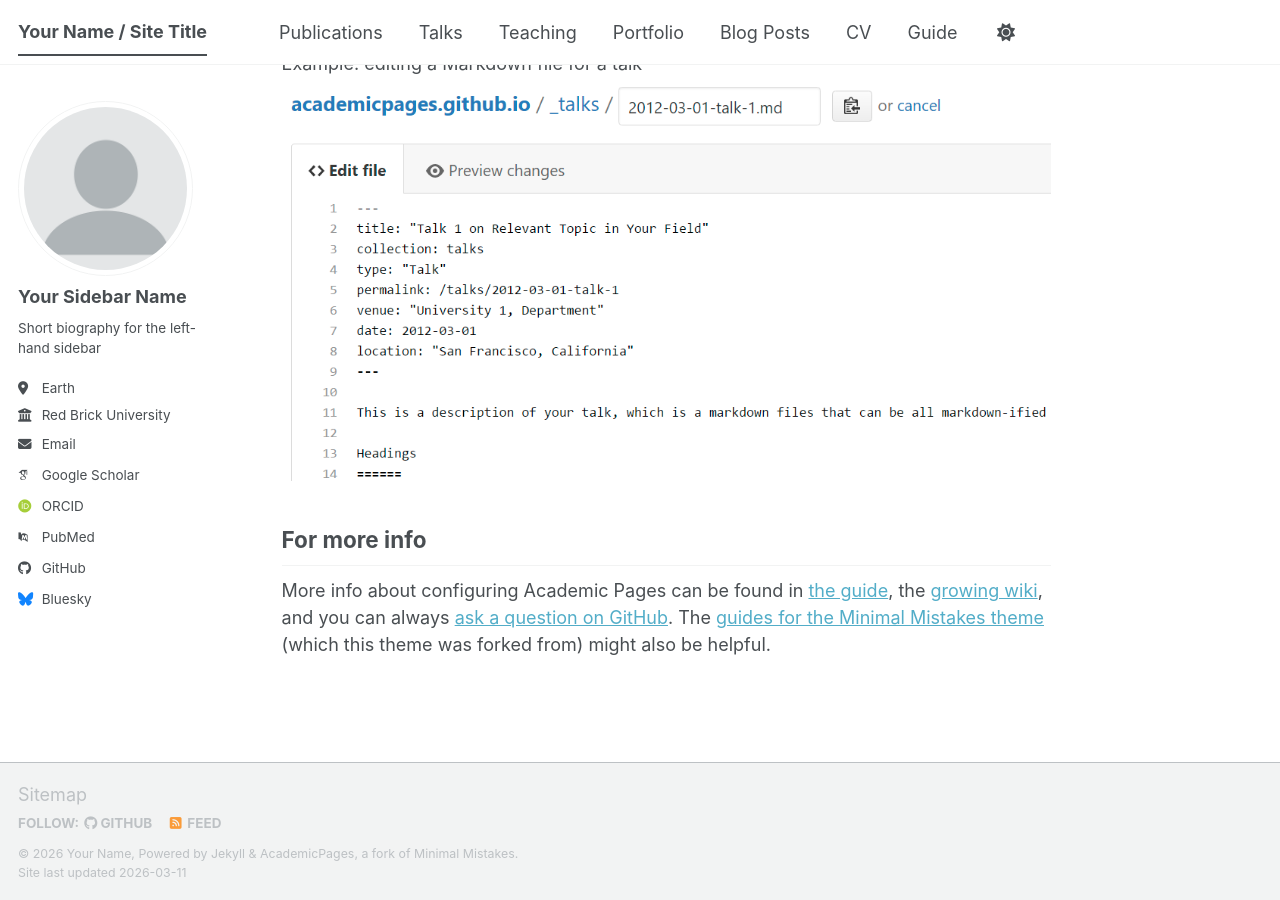
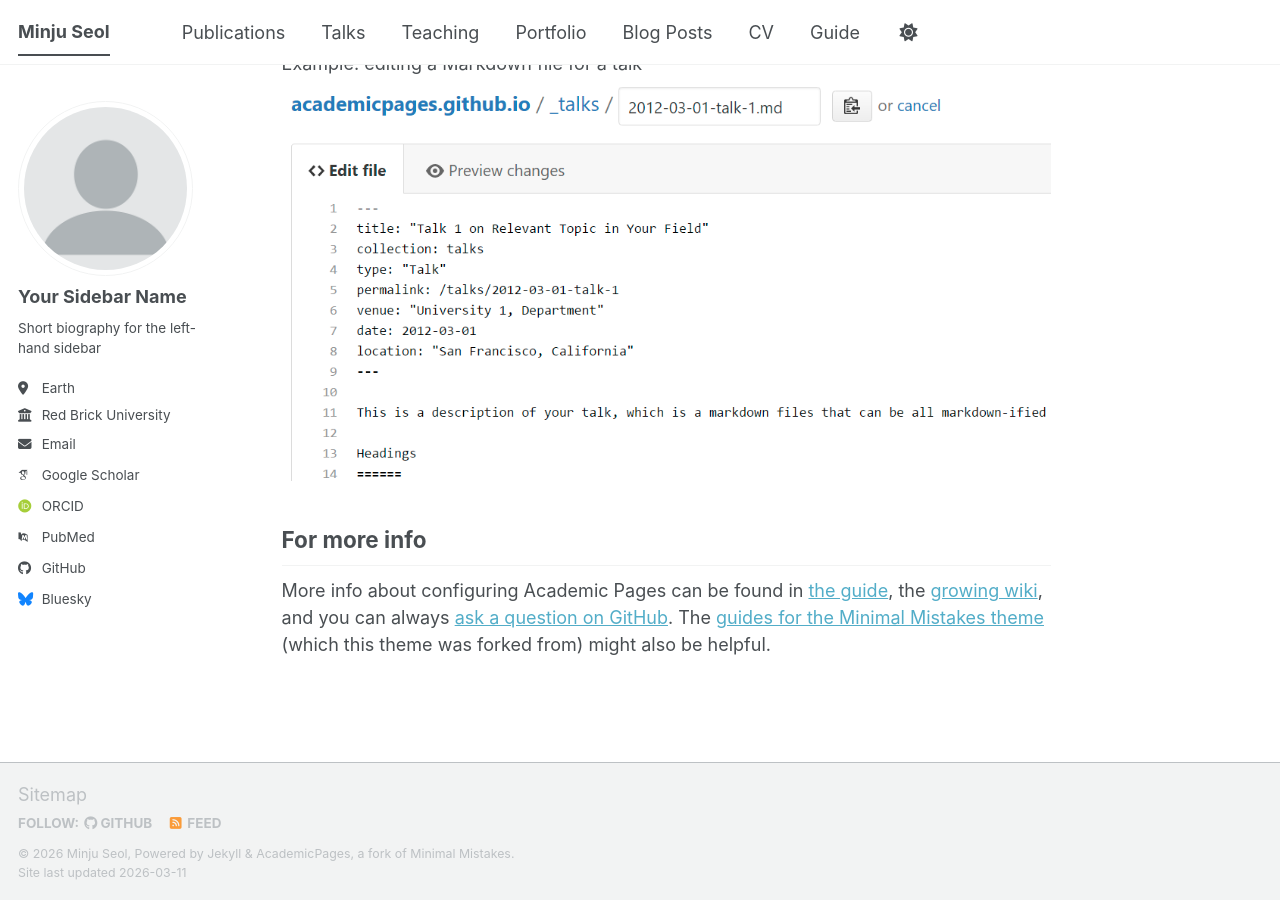
Before and after one commit to Minju-Seol/Minju-Seol.github.io, a Jekyll site: the page built from _pages/about.md, in a window 1280 px wide and 900 px high, scrolled down 2720 px. Built offline with Jekyll 4.4.1, drawn with Linux system fonts in a browser that asks for light colours; some web fonts are replaced; a script bundle is joined from its source files by our own code; library files that are not in the unit come from our copies.

Commit message:
Update _config.yml

```diff
--- a/_config.yml
+++ b/_config.yml
@@ -9,10 +9,10 @@
 # Basic Site Settings
 locale                   : "en-US"
 site_theme               : "default" # The available themes options are "default", "air", "sunrise", "mint", "dirt" and "contrast"
-title                    : "Your Name / Site Title"
+title                    : "Minju Seol"
 title_separator          : "-"
-name                     : &name "Your Name"
-description              : &description "Your Name's academic portfolio"   # Update this with a general description of your site, this is the default if not overridden by a page
+name                     : &name "Minju Seol"
+description              : &description "Graduate Student at CMME Lab, Yonsei University"   # Update this with a general description of your site, this is the default if not overridden by a page
 url                      : https://academicpages.github.io # The base hostname & protocol for your site e.g. "https://[your GitHub username].github.io",
                                                            # or if you already have some other page hosted on Github then use "https://[your GitHub username].github.io/[Your Repo Name]"
 baseurl                  : "" # the subpath of your site, e.g. "/blog"
```
